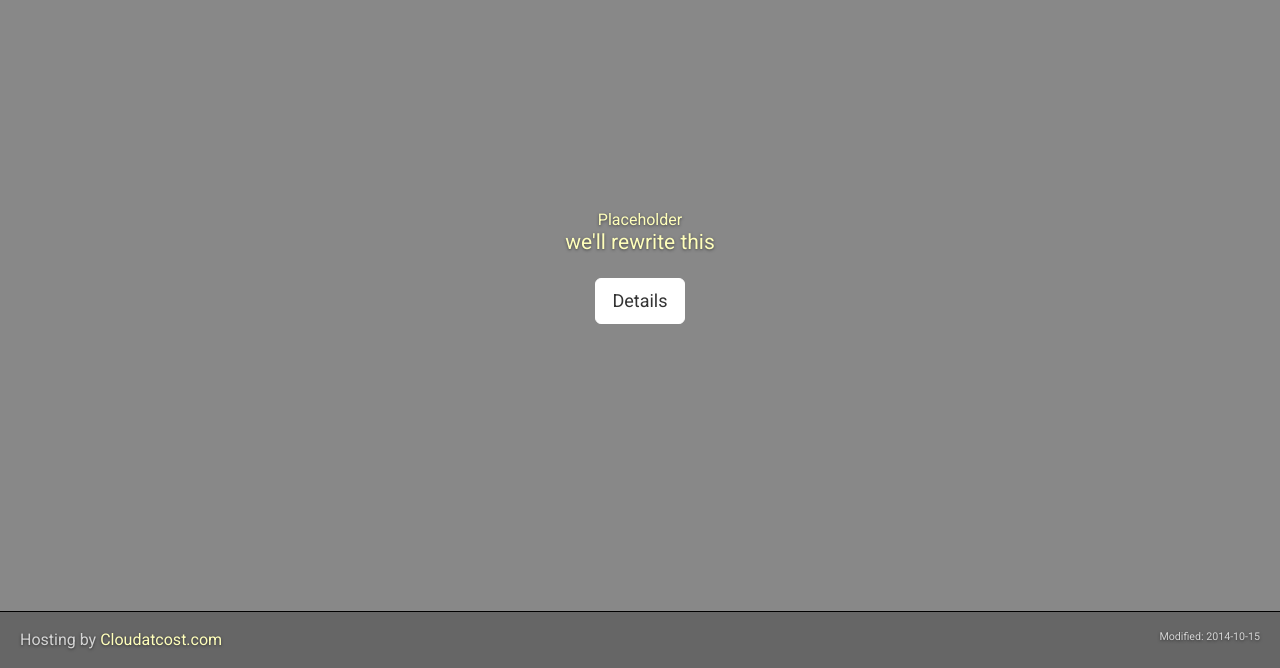
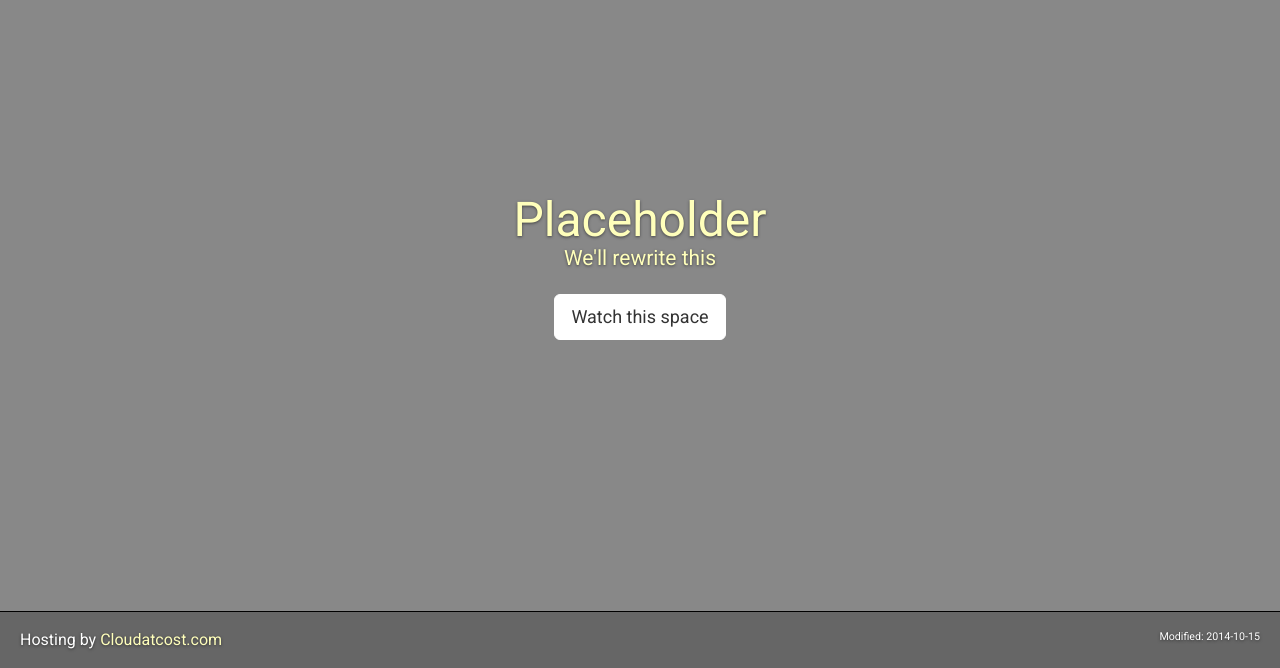
Before and after one commit to ewe2/ewe2.ninja, a PHP site: page /stuff.php in a window 1280 px wide. Shown: the part 132-800 px from the top of the page. Run offline with PHP 8.4, Linux system fonts and the light colour scheme.

Commit message:
merge from master for release r4

```diff
--- a/css/screen.css
+++ b/css/screen.css
@@ -135,17 +135,22 @@ body {
 }
 
 /* line 78, ../sass/_default.scss */
+.cover-heading {
+  font-size: 36pt;
+}
+
+/* line 82, ../sass/_default.scss */
 .inner {
   padding: 20px;
 }
 
-/* line 82, ../sass/_default.scss */
+/* line 86, ../sass/_default.scss */
 .masthead {
   background: #666666;
   border-bottom: 1px solid #000000;
 }
 @media only screen and (min-width: 480px) {
-  /* line 82, ../sass/_default.scss */
+  /* line 86, ../sass/_default.scss */
   .masthead {
     position: fixed;
     top: 0;
@@ -153,13 +158,13 @@ body {
   }
 }
 @media only screen and (min-width: 992px) {
-  /* line 82, ../sass/_default.scss */
+  /* line 86, ../sass/_default.scss */
   .masthead {
     width: 100%;
   }
 }
 
-/* line 89, ../sass/_default.scss */
+/* line 93, ../sass/_default.scss */
 .masthead-brand {
   margin-top: 10px;
   margin-bottom: 10px;
@@ -167,19 +172,19 @@ body {
   font-size: 25pt;
 }
 @media only screen and (min-width: 768px) {
-  /* line 89, ../sass/_default.scss */
+  /* line 93, ../sass/_default.scss */
   .masthead-brand {
     float: left;
   }
 }
 @media only screen and (min-width: 992px) {
-  /* line 89, ../sass/_default.scss */
+  /* line 93, ../sass/_default.scss */
   .masthead-brand {
     float: left;
   }
 }
 
-/* line 99, ../sass/_default.scss */
+/* line 103, ../sass/_default.scss */
 .penguinbox {
   position: center;
   vertical-align: middle;
@@ -191,22 +196,22 @@ body {
   box-shadow: inset 0 0 150px rgba(0, 0, 0, 0.5);
 }
 
-/* line 108, ../sass/_default.scss */
+/* line 112, ../sass/_default.scss */
 .mainicon {
   font-family: 'Source Sans Pro', sans-serif;
   text-align: center;
   vertical-align: middle;
 }
 
-/* line 115, ../sass/_default.scss */
+/* line 119, ../sass/_default.scss */
 .masthead-nav > li {
   display: inline-block;
 }
-/* line 117, ../sass/_default.scss */
+/* line 121, ../sass/_default.scss */
 .masthead-nav > li + li {
   margin-left: 20px;
 }
-/* line 118, ../sass/_default.scss */
+/* line 122, ../sass/_default.scss */
 .masthead-nav > li > a {
   padding-right: 0;
   padding-left: 0;
@@ -216,34 +221,34 @@ body {
   color: rgba(255, 255, 255, 0.75);
   border-bottom: 2px solid transparent;
 }
-/* line 126, ../sass/_default.scss */
+/* line 130, ../sass/_default.scss */
 .masthead-nav > li > a:hover, .masthead-nav > li > a:focus {
   background-color: transparent;
   border-bottom-color: #a9a9a9;
-  border-bottom-color: rgba(255, 255, 255, 0.25);
+  border-bottom-color: rgba(255, 255, 255, 0.75);
 }
-/* line 134, ../sass/_default.scss */
+/* line 138, ../sass/_default.scss */
 .masthead-nav > .active > a, .masthead-nav > .active:hover, .masthead-nav > .active:focus {
   color: #ffffbb;
   border-bottom-color: #ffffbb;
 }
 @media only screen and (min-width: 768px) {
-  /* line 114, ../sass/_default.scss */
+  /* line 118, ../sass/_default.scss */
   .masthead-nav {
     float: right;
   }
 }
 
-/* line 146, ../sass/_default.scss */
+/* line 150, ../sass/_default.scss */
 .mastfoot {
   border-top: 1px solid #000000;
   background: #666666;
-  color: #999;
-  color: rgba(255, 255, 255, 0.75);
+  color: #ccc;
+  color: white;
   padding: 20px;
 }
 @media only screen and (min-width: 480px) {
-  /* line 146, ../sass/_default.scss */
+  /* line 150, ../sass/_default.scss */
   .mastfoot {
     position: fixed;
     bottom: 0;
@@ -251,13 +256,13 @@ body {
   }
 }
 @media only screen and (min-width: 992px) {
-  /* line 146, ../sass/_default.scss */
+  /* line 150, ../sass/_default.scss */
   .mastfoot {
     width: 100%;
   }
 }
 
-/* line 156, ../sass/_default.scss */
+/* line 160, ../sass/_default.scss */
 .mastfoot-inner {
   display: block;
   display: -webkit-flex;
@@ -271,23 +276,23 @@ body {
   width: 100%;
 }
 @media only screen and (min-width: 768px) {
-  /* line 156, ../sass/_default.scss */
+  /* line 160, ../sass/_default.scss */
   .mastfoot-inner {
     float: left;
   }
 }
-/* line 164, ../sass/_default.scss */
+/* line 168, ../sass/_default.scss */
 .mastfoot-inner .bumf1 {
   -webkit-order: 1;
   order: 1;
 }
-/* line 165, ../sass/_default.scss */
+/* line 169, ../sass/_default.scss */
 .mastfoot-inner .bumf2 {
   -webkit-order: 2;
   order: 2;
 }
 
-/* line 168, ../sass/_default.scss */
+/* line 172, ../sass/_default.scss */
 .boiler {
   font-size: 8pt;
   font-weight: italic;
--- a/index.php
+++ b/index.php
@@ -34,7 +34,7 @@
 
           <div class="masthead clearfix">
             <div class="inner">
-              <a href="/" class="masthead-brand">ewe2.ninja</a>
+              <h1 class="masthead-brand">ewe2.ninja</h1>
               <ul class="nav masthead-nav">
                 <li class="active"><a href="/">home</a></li>
                 <li><a href="stuff.php">stuff</a></li>
@@ -45,7 +45,7 @@
 
           <div class="inner cover">
                 <div class=penguinbox>
-                    <div class=mainicon><img alt="ninja penguin" src="ewe2.ninja.png"><br/>
+                    <div class=mainicon><img alt="A ninja penguin stares at you, holding a katana" src="ewe2.ninja.png"><br/>
                     <script>
                     var Q=new Array();
                     Q[0] = "eek";
--- a/stuff.php
+++ b/stuff.php
@@ -33,7 +33,7 @@
 
           <div class="masthead clearfix">
             <div class="inner">
-              <a href="/" class="masthead-brand">ewe2.ninja</a>
+              <h1 class="masthead-brand">ewe2.ninja</h1>
               <ul class="nav masthead-nav">
                 <li><a href="/">home</a></li>
                 <li class="active"><a href="stuff.php">stuff</a></li>
@@ -43,9 +43,9 @@
           </div>
 
           <div class="inner cover">
-             <h1 class="cover-heading">Placeholder</h1>
-            <p class="lead">we'll rewrite this</p>
-              <a href="#" class="btn btn-lg btn-default">Details</a>
+             <h2 class="cover-heading">Placeholder</h2>
+            <h3 class="lead">We'll rewrite this</h3>
+              <a href="#" class="btn btn-lg btn-default">Watch this space</a>
           </div>
           <div class="mastfoot">
             <div class="mastfoot-inner">
```
